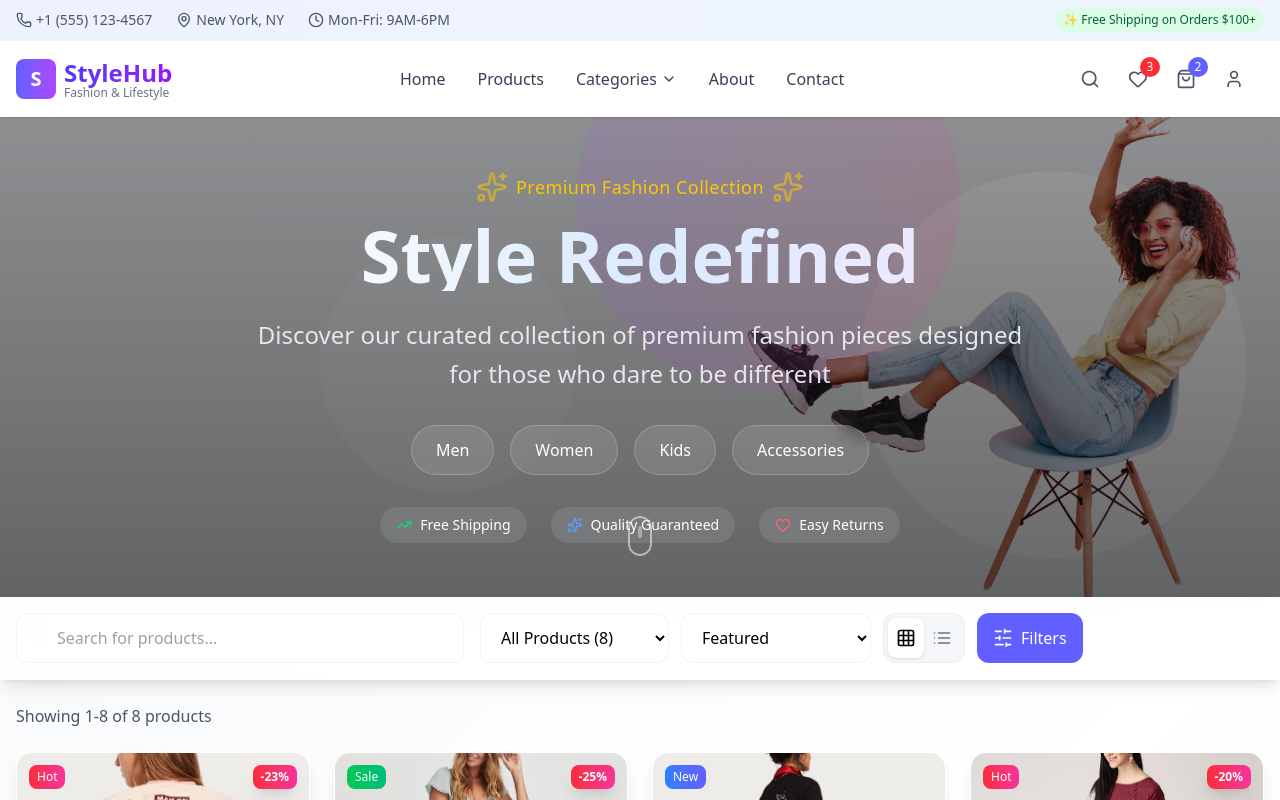
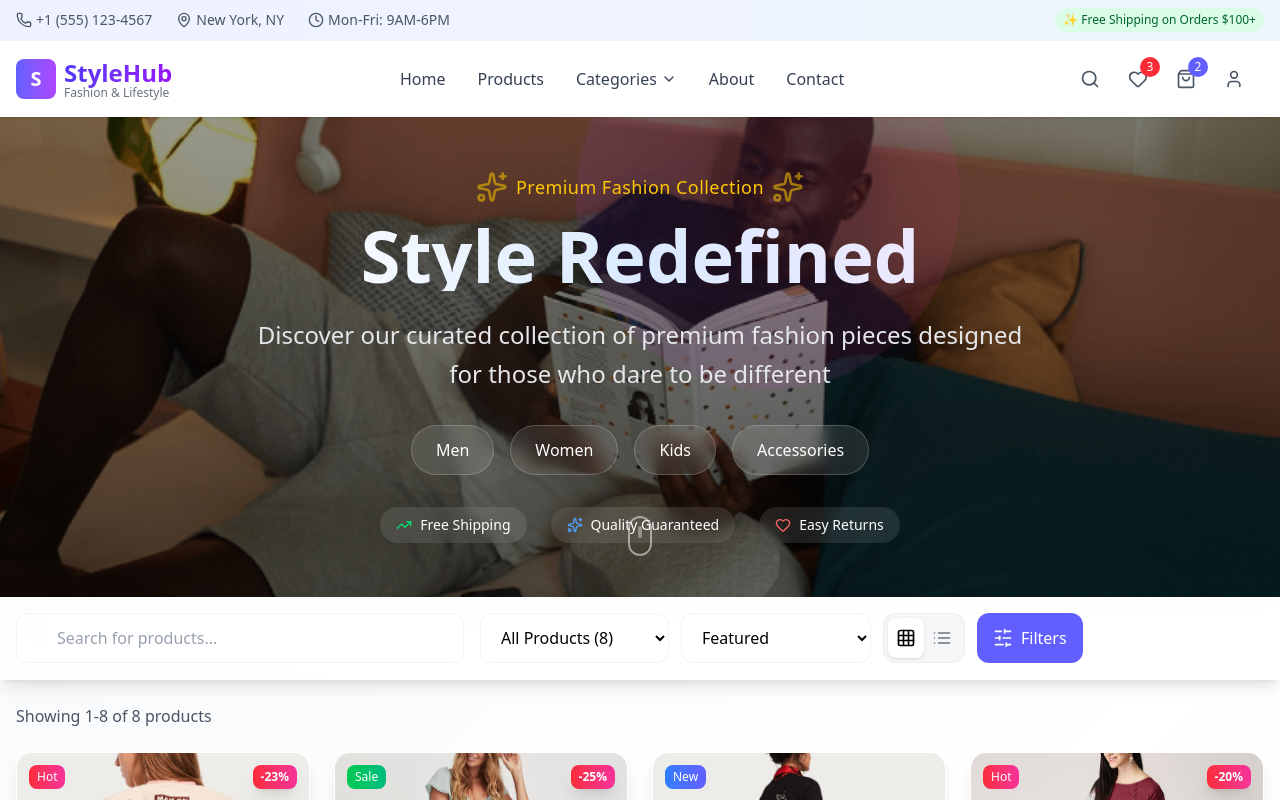
Before and after one commit to bharat711kushwaha/market, a React (Vite) app: page / in a window 1280 px wide. Both pictures are taken after a click on the button "Products". Shown: the top 800 px of the page. Built offline with nearby package versions, Linux system fonts and the light colour scheme.

Commit message:
add images

```diff
--- a/src/data/homeData.ts
+++ b/src/data/homeData.ts
@@ -20,7 +20,7 @@ export const heroSlides = [
   },
   {
     id: 3,
-    backgroundImage: 'bl-2.png',
+    backgroundImage: 'bl-3.png',
     title: 'New Winter Collections 2025',
     subtitle: 'Winter Collection',
     trending: "There's nothing like trend"
--- a/src/pages/Products.tsx
+++ b/src/pages/Products.tsx
@@ -254,7 +254,7 @@ const handleViewProduct = (productId: number) => {
         <div
           className="absolute inset-0 bg-cover bg-center bg-no-repeat transform scale-110 transition-transform duration-[20s] ease-linear"
           style={{
-            backgroundImage: `linear-gradient(rgba(0,0,0,0.4), rgba(0,0,0,0.6)), url('banner-2.png')`
+            backgroundImage: `linear-gradient(rgba(0,0,0,0.4), rgba(0,0,0,0.6)), url('bl-2.png')`
           }}
         ></div>
 
```
